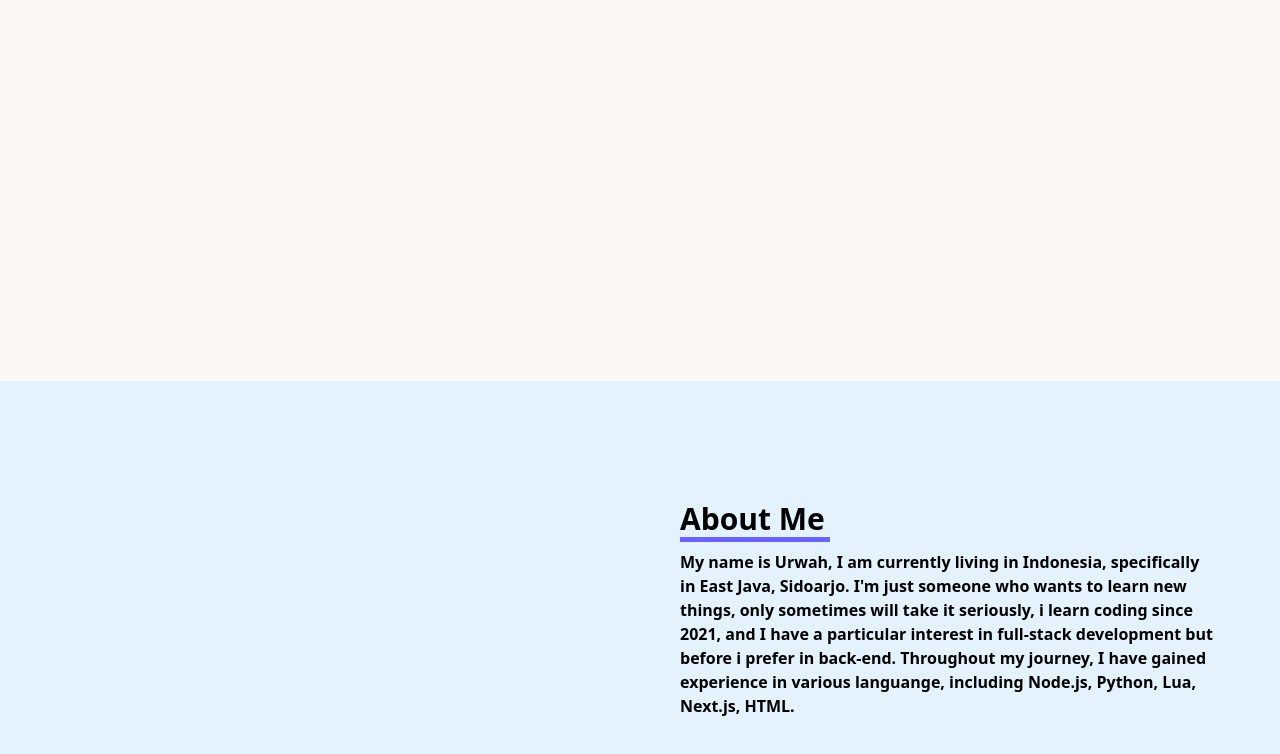
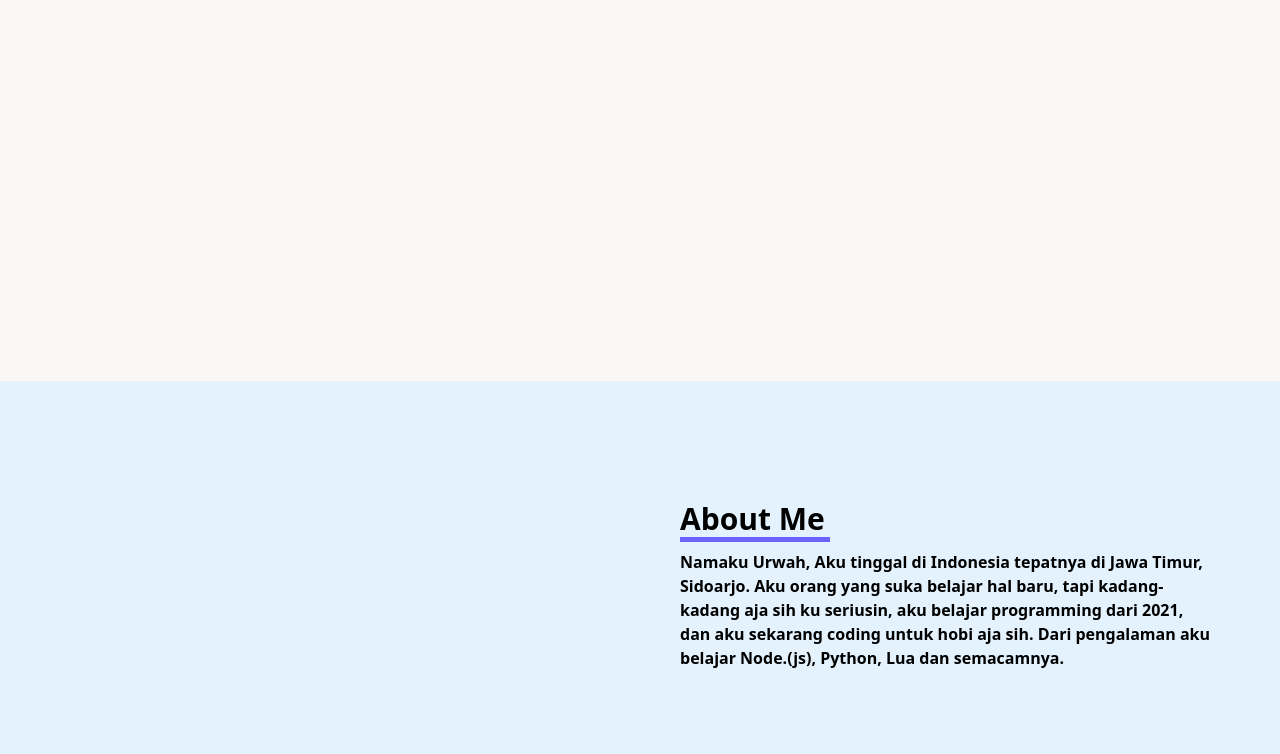
Before and after one commit to RegatRyl/portofolio, a plain HTML site: page index.html in a window 1280 px wide. Shown: the part 232-986 px from the top of the page. Drawn offline with nearby package versions, Linux system fonts and the light colour scheme.

Commit message:
Update index.html

```diff
--- a/index.html
+++ b/index.html
@@ -120,7 +120,7 @@
 						<h1 class="text-3xl font-bold leading-9" data-aos="fade-up">About Me</h1>
 						<div class="bg-[#6C63FF] w-[150px] h-[5px]" data-aos="fade-up" data-aos-duration="1000"></div>
 						<p class="mt-2 font-semibold" data-aos="fade-down" data-aos-duration="1000">
-							My name is Urwah, I am currently living in Indonesia, specifically in East Java, Sidoarjo. I'm just someone who wants to learn new things, only sometimes will take it seriously, i learn coding since 2021, and I have a particular interest in full-stack development but before i prefer in back-end. Throughout my journey, I have gained experience in various languange, including Node.js, Python, Lua, Next.js, HTML.
+							Namaku Urwah, Aku tinggal di Indonesia tepatnya di Jawa Timur, Sidoarjo. Aku orang yang suka belajar hal baru, tapi kadang-kadang aja sih ku seriusin, aku belajar programming dari 2021, dan aku sekarang coding untuk hobi aja sih. Dari pengalaman aku belajar Node.(js), Python, Lua dan semacamnya.
 						</p>
 					</div>
 				</div>
```
